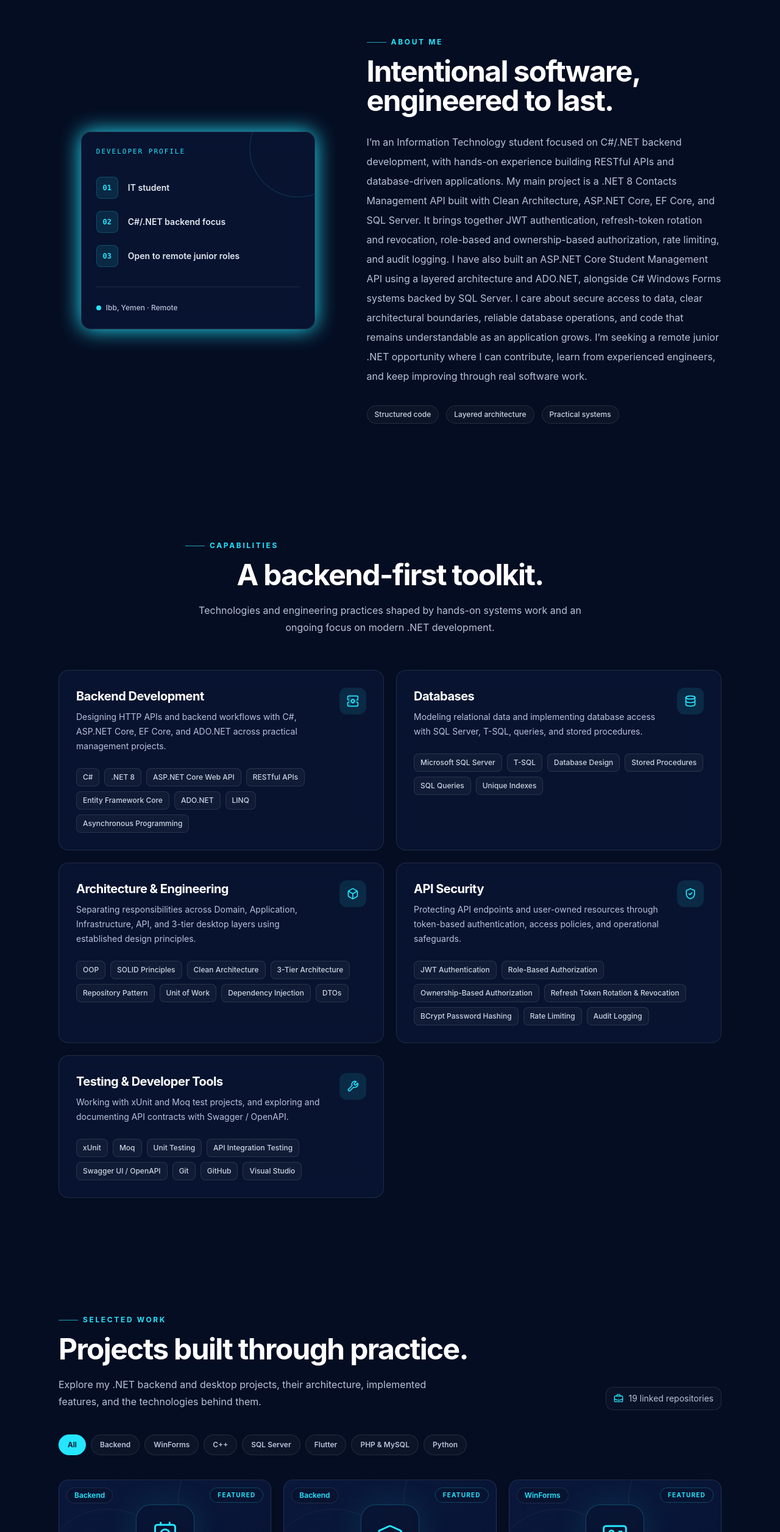
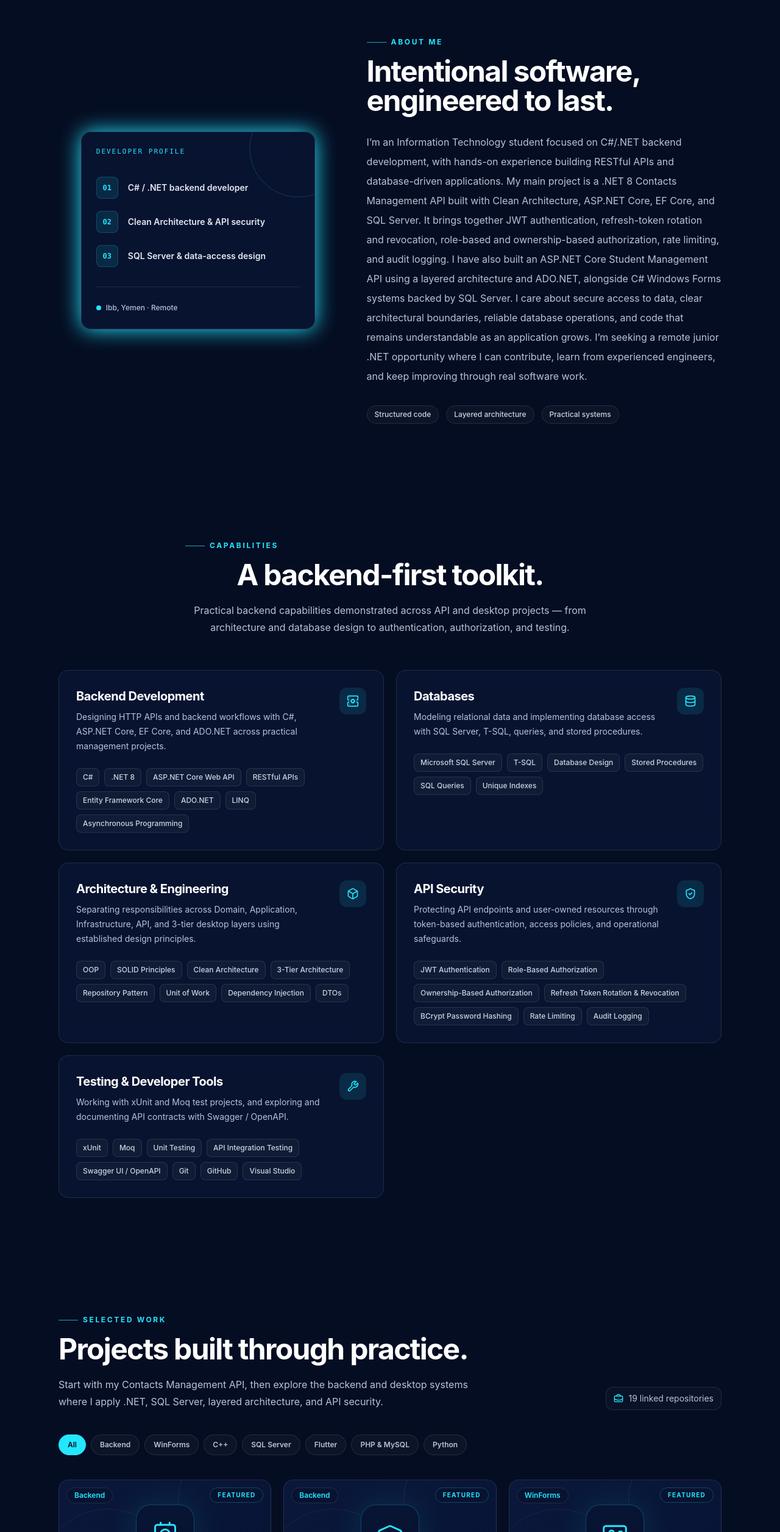
Before and after one commit to Albarafahed/my_website, a Next.js app: page / in a window 1280 px wide. Shown: the part 831-3344 px from the top of the page at 61% size. Built offline with nearby package versions, Linux system fonts and the light colour scheme.

Commit message:
Highlight backend strengths and lead with Contacts API

```diff
--- a/components/portfolio.tsx
+++ b/components/portfolio.tsx
@@ -177,7 +177,7 @@ function Hero() {
 }
 
 function About() {
-  const highlights = ["IT student", "C#/.NET backend focus", "Open to remote junior roles"];
+  const highlights = ["C# / .NET backend developer", "Clean Architecture & API security", "SQL Server & data-access design"];
   return (
     <section id="about" className="mx-auto max-w-6xl scroll-mt-24 px-6 py-24 sm:px-8">
       <div className="grid items-center gap-12 lg:grid-cols-[.88fr_1.12fr]">
@@ -211,7 +211,7 @@ function About() {
 function Skills() {
   return (
     <section id="skills" className="mx-auto max-w-6xl scroll-mt-24 px-6 py-24 sm:px-8">
-      <SectionHeading eyebrow="Capabilities" title="A backend-first toolkit." description="Technologies and engineering practices shaped by hands-on systems work and an ongoing focus on modern .NET development." align="center" />
+      <SectionHeading eyebrow="Capabilities" title="A backend-first toolkit." description="Practical backend capabilities demonstrated across API and desktop projects — from architecture and database design to authentication, authorization, and testing." align="center" />
       <div className="mt-14 grid gap-5 sm:grid-cols-2">
         {skillGroups.map((group, index) => {
           const Icon = group.icon;
@@ -258,7 +258,7 @@ function Projects() {
 
   return (
     <section id="projects" className="mx-auto max-w-6xl scroll-mt-24 px-6 py-24 sm:px-8">
-      <div className="flex flex-col justify-between gap-8 lg:flex-row lg:items-end"><SectionHeading eyebrow="Selected work" title="Projects built through practice." description="Explore my .NET backend and desktop projects, their architecture, implemented features, and the technologies behind them." /><div className="flex items-center gap-2 rounded-xl border border-white/10 bg-white/[0.025] px-3 py-2 text-sm text-muted-foreground"><BriefcaseBusiness className="size-4 text-cyan" /><span>{projects.filter((project) => project.repository).length} linked repositories</span></div></div>
+      <div className="flex flex-col justify-between gap-8 lg:flex-row lg:items-end"><SectionHeading eyebrow="Selected work" title="Projects built through practice." description="Start with my Contacts Management API, then explore the backend and desktop systems where I apply .NET, SQL Server, layered architecture, and API security." /><div className="flex items-center gap-2 rounded-xl border border-white/10 bg-white/[0.025] px-3 py-2 text-sm text-muted-foreground"><BriefcaseBusiness className="size-4 text-cyan" /><span>{projects.filter((project) => project.repository).length} linked repositories</span></div></div>
       <div className="no-scrollbar mt-10 flex gap-2 overflow-x-auto pb-2">{projectCategories.map((item) => <button key={item} onClick={() => setCategory(item)} className={`whitespace-nowrap rounded-full border px-3.5 py-2 text-xs font-semibold transition ${category === item ? "border-cyan bg-cyan text-navy" : "border-white/10 bg-white/[0.03] text-muted-foreground hover:border-cyan/40 hover:text-white"}`}>{item}</button>)}</div>
       <motion.div layout className="mt-8 grid gap-5 md:grid-cols-2 xl:grid-cols-3">{filteredProjects.map((project, index) => <ProjectCard key={project.slug} project={project} index={index} onDetails={setSelectedProject} />)}</motion.div>
       <ProjectDialog project={selectedProject} onClose={() => setSelectedProject(null)} />
```
